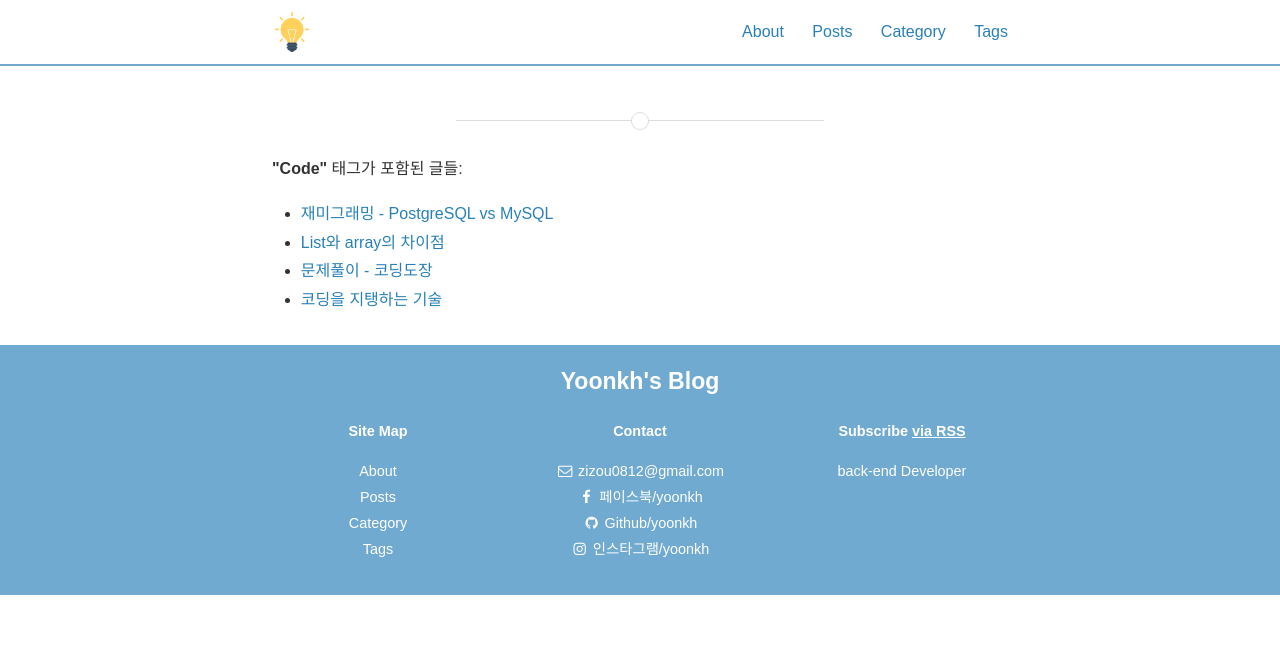
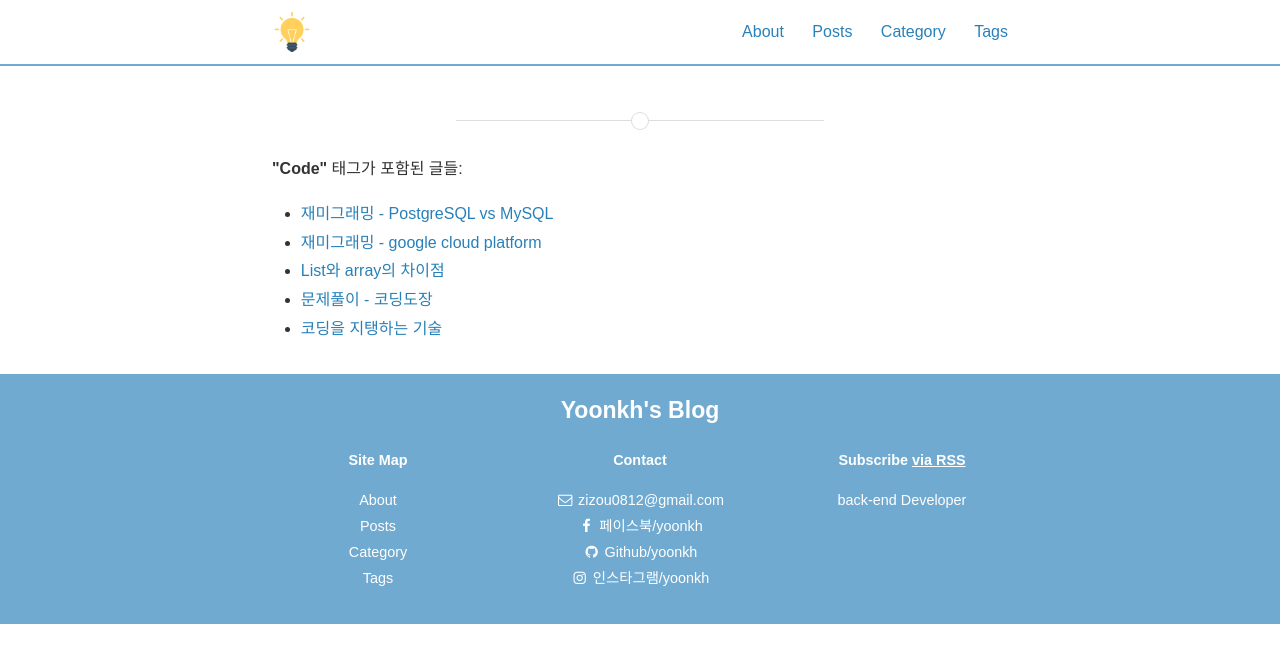
Before and after one commit to yoonkh/yoonkh.github.io, a Jekyll site: the page built from tag/Code.html, in a window 1280 px wide. Shown: the top 663 px of the page. Built offline with Jekyll 4.4.1, drawn with Linux system fonts in a browser that asks for light colours; nearby versions of some CDN libraries.

Commit message:
Update 2018-02-19-gcp.markdown

```diff
--- a/_posts/2018-02-19-gcp.markdown
+++ b/_posts/2018-02-19-gcp.markdown
@@ -4,7 +4,9 @@ title:  "재미그래밍 - google cloud platform"
 date:   2018-02-19
 author: Yoonkh
 categories: Code
-tags: Code, Cloud
+tags:
+- Code
+- Cloud
 comments: True
 ---
 
```
